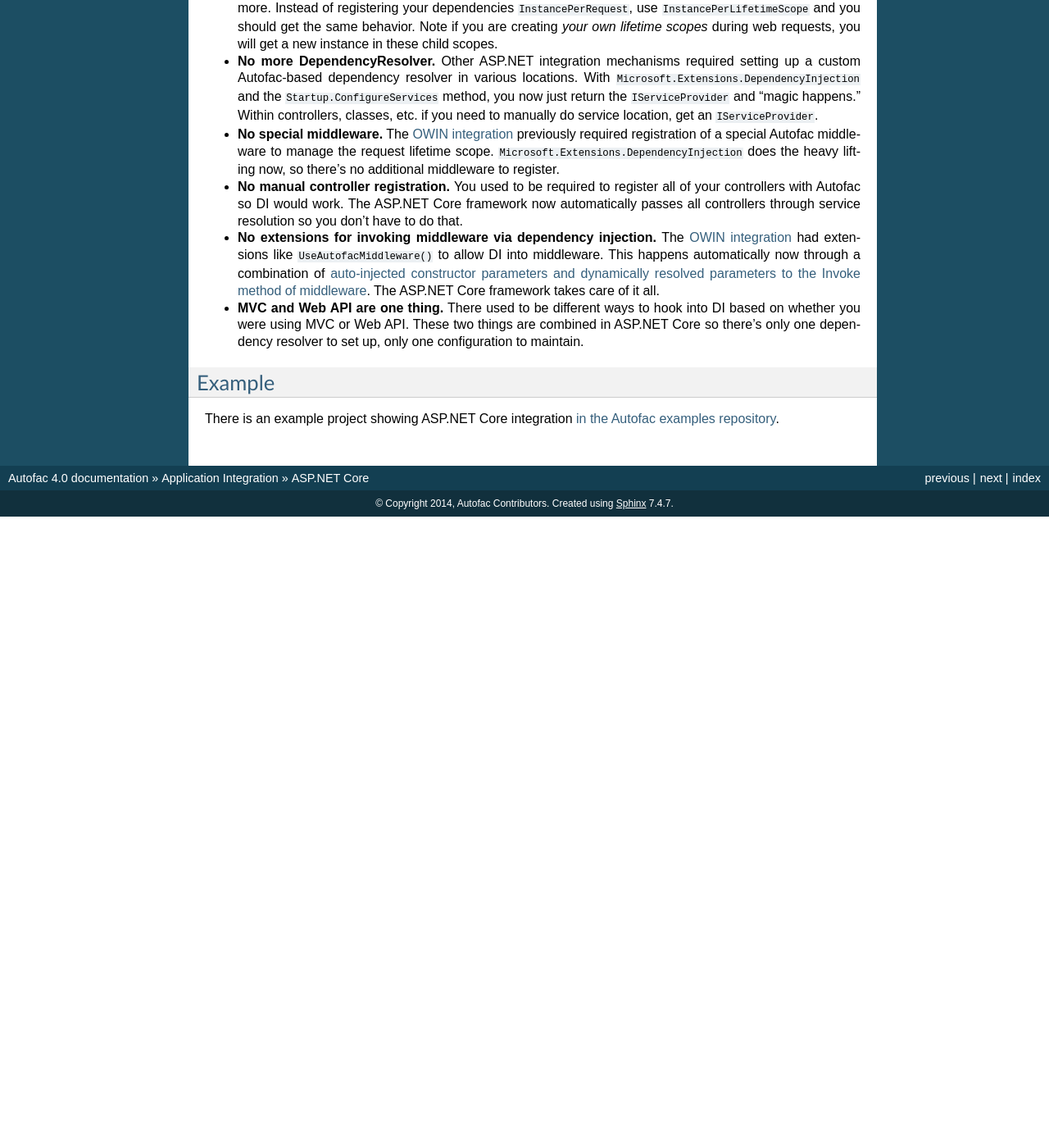
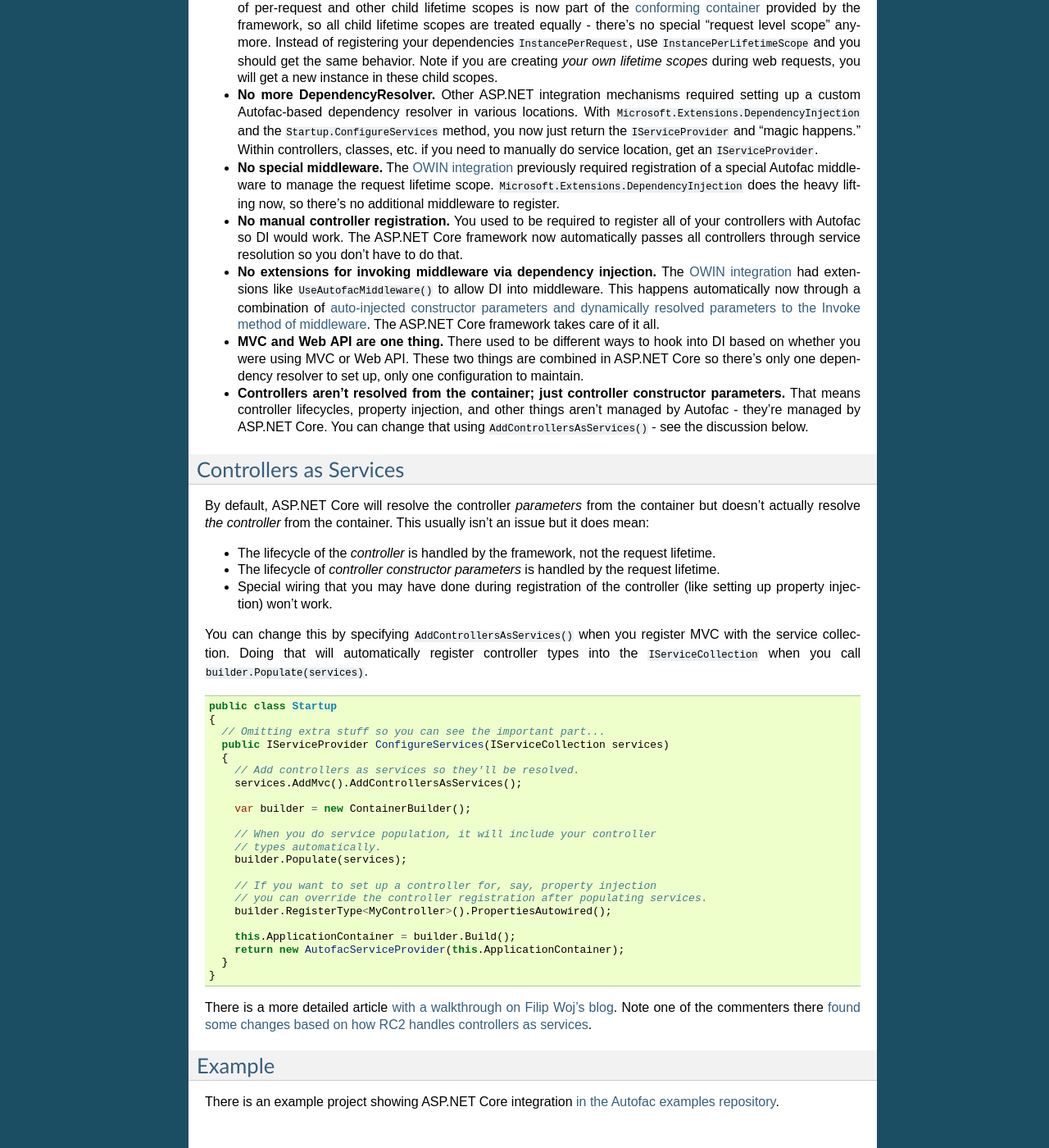
Before and after one commit to autofac/Documentation, a Sphinx documentation site: the page built from docs/integration/aspnetcore.rst, in a window 1280 px wide and 1400 px high, scrolled down 2188 px. Shown: the whole window at 82% size. Built offline with Sphinx 7.4.7, drawn with Linux system fonts in a browser that asks for light colours; before the commit the page ends 2818 px from its top, so only the background shows below that; some of the changed text lies outside the part shown.

Commit message:
Fixed #31 - Added a section about ASP.NET Core AddControllersAsServices.

```diff
--- a/docs/integration/aspnetcore.rst
+++ b/docs/integration/aspnetcore.rst
@@ -91,6 +91,7 @@
 
 * `ASP.NET Core dependency injection fundamentals <https://docs.asp.net/en/latest/fundamentals/dependency-injection.html>`_
 * `Controller injection <https://docs.asp.net/en/latest/mvc/controllers/dependency-injection.html>`_
+* `The Subtle Perils of Controller Dependency Injection in ASP.NET Core MVC <http://www.strathweb.com/2016/03/the-subtle-perils-of-controller-dependency-injection-in-asp-net-core-mvc/>`_
 * `Filter injection <https://docs.asp.net/en/latest/mvc/controllers/filters.html#configuring-filters>`_
 * `View injection <https://docs.asp.net/en/latest/mvc/views/dependency-injection.html>`_
 * `Authorization requirement handlers injection <https://docs.asp.net/en/latest/security/authorization/dependencyinjection.html>`_
@@ -109,6 +110,45 @@
 * **No manual controller registration.** You used to be required to register all of your controllers with Autofac so DI would work. The ASP.NET Core framework now automatically passes all controllers through service resolution so you don't have to do that.
 * **No extensions for invoking middleware via dependency injection.** The :doc:`OWIN integration <owin>` had extensions like ``UseAutofacMiddleware()`` to allow DI into middleware. This happens automatically now through a combination of `auto-injected constructor parameters and dynamically resolved parameters to the Invoke method of middleware <http://docs.asp.net/en/latest/fundamentals/middleware.html>`_. The ASP.NET Core framework takes care of it all.
 * **MVC and Web API are one thing.** There used to be different ways to hook into DI based on whether you were using MVC or Web API. These two things are combined in ASP.NET Core so there's only one dependency resolver to set up, only one configuration to maintain.
+* **Controllers aren't resolved from the container; just controller constructor parameters.** That means controller lifecycles, property injection, and other things aren't managed by Autofac - they're managed by ASP.NET Core. You can change that using ``AddControllersAsServices()`` - see the discussion below.
+
+Controllers as Services
+=======================
+
+By default, ASP.NET Core will resolve the controller *parameters* from the container but doesn't actually resolve *the controller* from the container. This usually isn't an issue but it does mean:
+
+* The lifecycle of the *controller* is handled by the framework, not the request lifetime.
+* The lifecycle of *controller constructor parameters* is handled by the request lifetime.
+* Special wiring that you may have done during registration of the controller (like setting up property injection) won't work.
+
+You can change this by specifying ``AddControllersAsServices()`` when you register MVC with the service collection. Doing that will automatically register controller types into the ``IServiceCollection`` when you call ``builder.Populate(services)``.
+
+.. sourcecode:: csharp
+
+    public class Startup
+    {
+      // Omitting extra stuff so you can see the important part...
+      public IServiceProvider ConfigureServices(IServiceCollection services)
+      {
+        // Add controllers as services so they'll be resolved.
+        services.AddMvc().AddControllersAsServices();
+
+        var builder = new ContainerBuilder();
+
+        // When you do service population, it will include your controller
+        // types automatically.
+        builder.Populate(services);
+
+        // If you want to set up a controller for, say, property injection
+        // you can override the controller registration after populating services.
+        builder.RegisterType<MyController>().PropertiesAutowired();
+
+        this.ApplicationContainer = builder.Build();
+        return new AutofacServiceProvider(this.ApplicationContainer);
+      }
+    }
+
+There is a more detailed article `with a walkthrough on Filip Woj's blog <http://www.strathweb.com/2016/03/the-subtle-perils-of-controller-dependency-injection-in-asp-net-core-mvc/>`_. Note one of the commenters there `found some changes based on how RC2 handles controllers as services <http://www.strathweb.com/2016/03/the-subtle-perils-of-controller-dependency-injection-in-asp-net-core-mvc/#comment-2702995712>`_.
 
 Example
 =======
```
